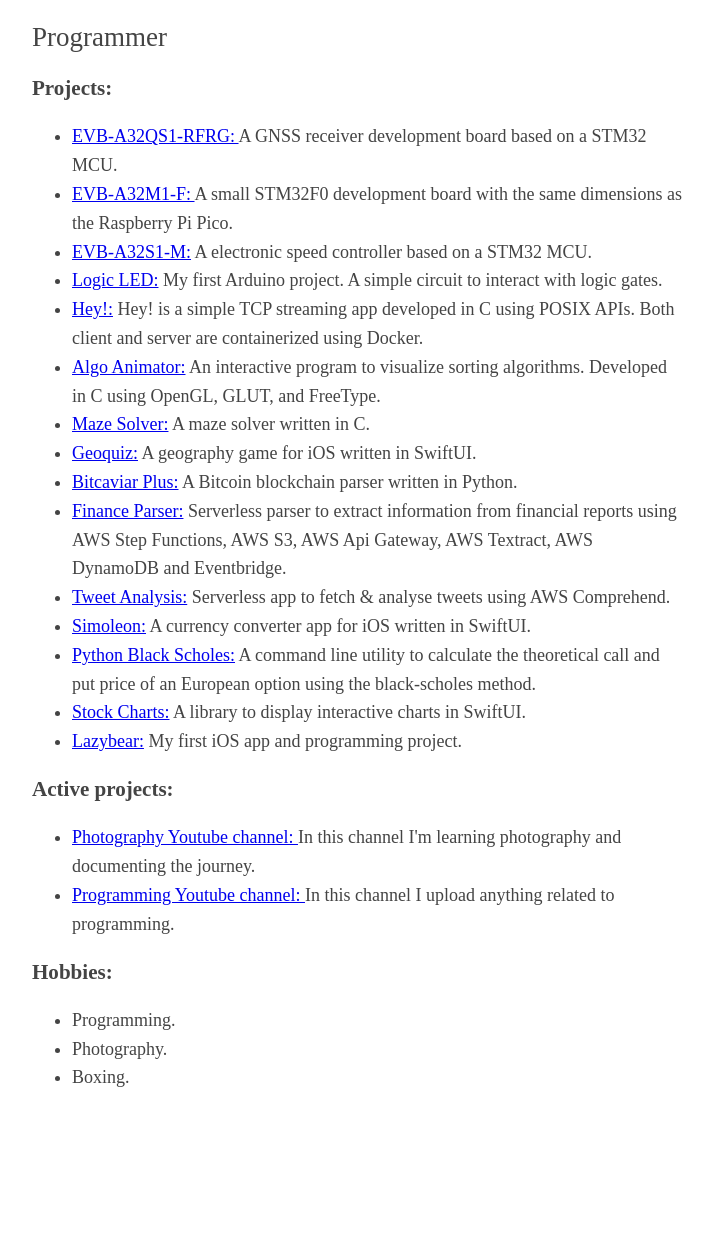
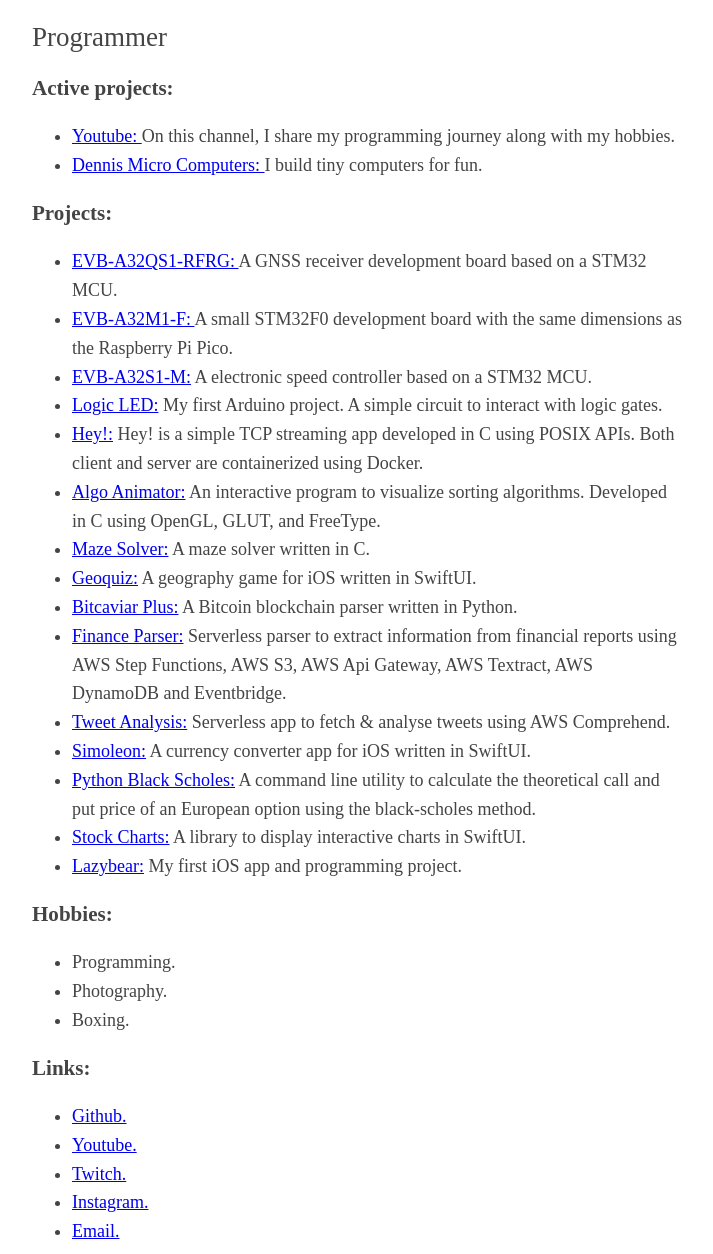
Before and after one commit to denniscmcom/website, a plain HTML site: page src/index.html in a window 1280 px wide. Shown: the part 86-1340 px from the top of the page, without its empty margins (283-996 px from the left). Before the commit the page ends 1218 px from the top, so only its background shows below. Drawn offline with Linux system fonts and the light colour scheme.

Commit message:
Add active projects

```diff
--- a/src/index.html
+++ b/src/index.html
@@ -12,6 +12,14 @@
     <main>
         <h1>Dennis C. M.</h1>
         <h2>Programmer</h2>
+        <h3>Active projects:</h3>
+        <ul>
+            <li><a href="https://www.youtube.com/@denniscm6" target="_blank">Youtube: </a> On this channel, I
+                share my programming journey along with my hobbies.</li>
+            <li><a href="https://github.com/dennis-micros" target="_blank">Dennis Micro Computers: </a> I build tiny
+                computers
+                for fun.</li>
+        </ul>
         <h3>Projects:</h3>
         <ul>
             <li><a href="https://github.com/denniscmcom/EVB-A32QS1-RFRG" target="_blank">EVB-A32QS1-RFRG: </a> A GNSS
@@ -54,19 +62,20 @@
             <li><a href="https://github.com/denniscmcom/lazybear" target="_blank">Lazybear:</a> My first iOS app and
                 programming project.</li>
         </ul>
-        <h3>Active projects:</h3>
-        <ul>
-            <li><a href="https://www.youtube.com/@denniscm6" target="_blank">Photography Youtube channel: </a> In this
-                channel I'm learning photography and documenting the journey.</li>
-            <li><a href="https://www.youtube.com/@denniscm6-2" target="_blank">Programming Youtube channel: </a> In this
-                channel I upload anything related to programming.</li>
-        </ul>
         <h3>Hobbies:</h3>
         <ul>
             <li>Programming.</li>
             <li>Photography.</li>
             <li>Boxing.</li>
         </ul>
+        <h3>Links:</h3>
+        <ul>
+            <li><a href="https://github.com/denniscmcom" target="_blank">Github.</a></li>
+            <li><a href="https://www.youtube.com/@denniscm6" target="_blank">Youtube.</a></li>
+            <li><a href="https://www.twitch.tv/denniscmartin" target="_blank">Twitch.</a></li>
+            <li><a href="https://www.instagram.com/denniscmartin/" target="_blank">Instagram.</a></li>
+            <li><a href="dennis [at] denniscm [dot] com" target="_blank">Email.</a></li>
+        </ul>
     </main>
 </body>
 
```
